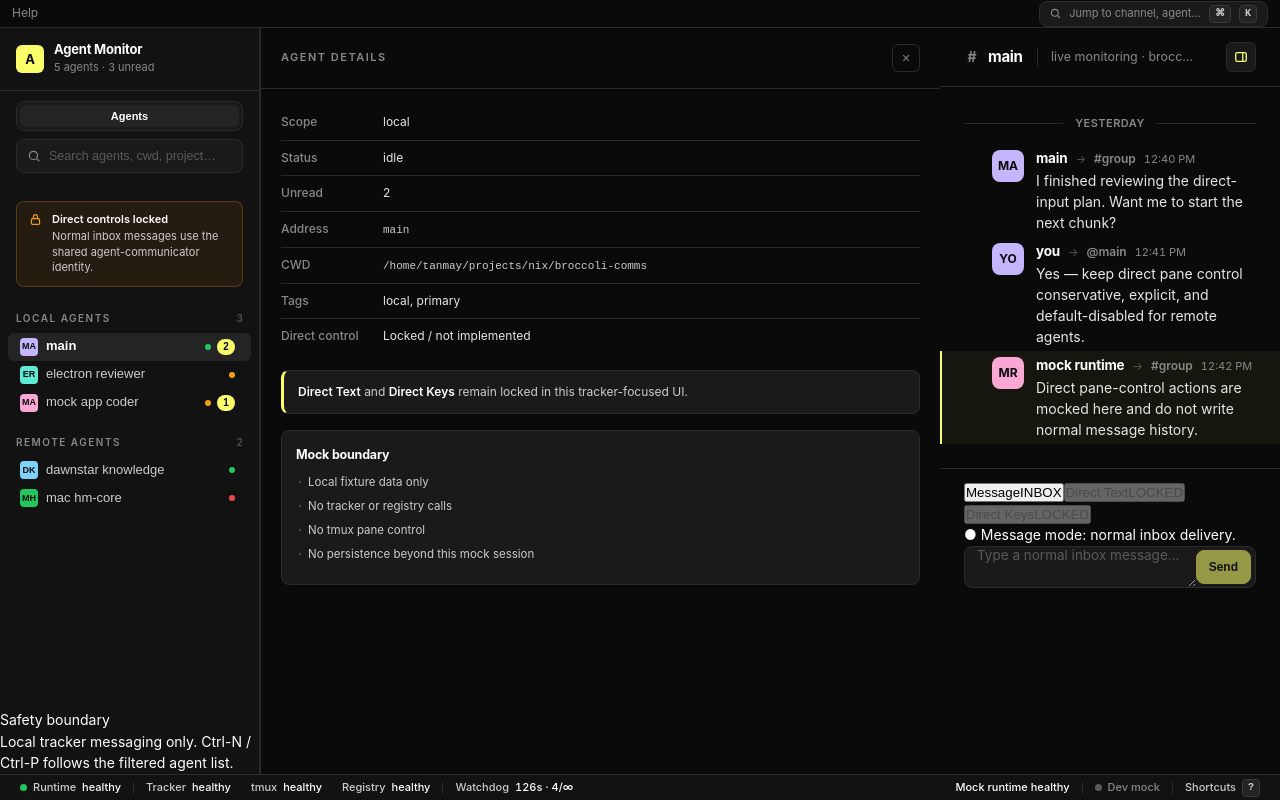
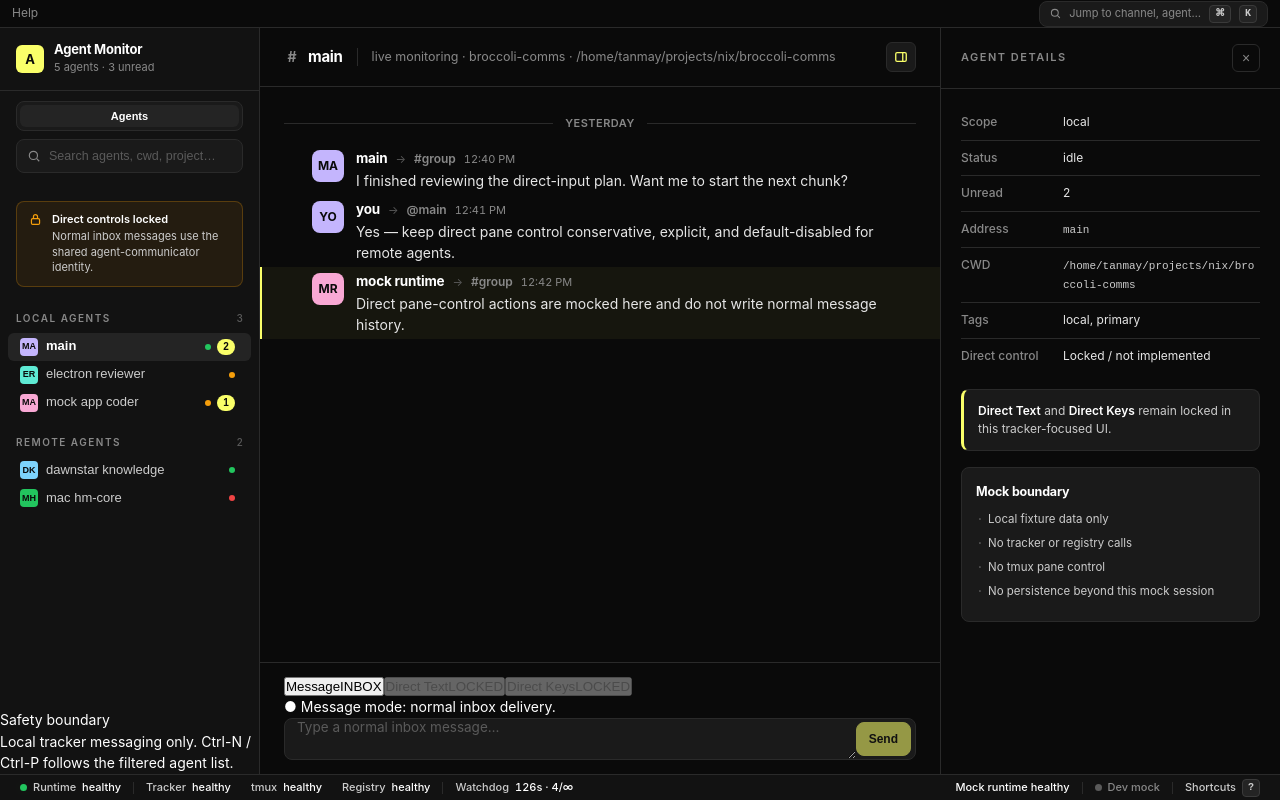
Before and after one commit to ashishnallana/broccoli-comms, a React (Vite) app in the folder agent-communicator-electron/: page / in a window 1280 px wide. Built offline with nearby package versions, Linux system fonts and the light colour scheme.

Commit message:
fix: resolve AppShell grid alignment and restore conversation-shell vertical layouts

```diff
--- a/agent-communicator-electron/src/renderer/components/AppShell.tsx
+++ b/agent-communicator-electron/src/renderer/components/AppShell.tsx
@@ -56,7 +56,7 @@ export function AppShell({
 
       <div className={`app ${detailsOpen ? 'details-open' : ''}`}>
         {agents}
-        <main className="conv">{main}</main>
+        <main className="main">{main}</main>
         <aside className="details" aria-hidden={!detailsOpen}>
           <div className="details-head">
             <h3>Agent details</h3>
--- a/agent-communicator-electron/src/renderer/styles.css
+++ b/agent-communicator-electron/src/renderer/styles.css
@@ -1159,7 +1159,13 @@ kbd {
   border-radius: var(--r-pill);
   border: 2px solid var(--canvas);
 }
-::-webkit-scrollbar-thumb:hover { background: var(--hairline-strong); }
+.conversation-shell {
+  display: flex;
+  flex-direction: column;
+  min-height: 0;
+  height: 100%;
+  flex: 1;
+}
 
 @media (max-width: 1180px) {
   .app.details-open { grid-template-columns: 260px 1fr; }
```
